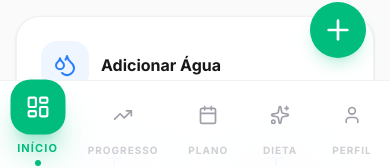
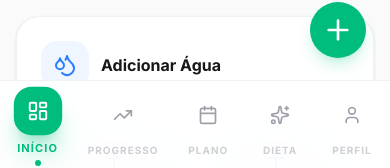
Before and after one commit to Leandrogm81/Nutritrack, a React (Vite) app: page / in a window 390 px wide. Shown: the part 674-842 px from the top of the page. Built offline with nearby package versions, Linux system fonts and the light colour scheme.

Commit message:
feat: Optimize asset caching and navigation animations
Enhance PWA performance by implementing aggressive caching for static assets via `vercel.json` rewrites. Additionally, refine the active state animation for navigation elements to be more subtle and responsive, improving user experience.

```diff
--- a/src/App.tsx
+++ b/src/App.tsx
@@ -376,15 +376,14 @@ function NavButton({ active, onClick, icon, label }: { active: boolean, onClick:
     >
       <motion.div
         animate={{
-          scale: active ? 1.25 : 1,
-          y: active ? -8 : 0,
-          rotate: active ? [0, -10, 10, 0] : 0
+          scale: active ? 1.1 : 1,
+          y: active ? -4 : 0,
+          rotate: 0
         }}
         transition={{
           type: 'spring',
           stiffness: 400,
-          damping: 25,
-          rotate: { duration: 0.4, ease: "easeInOut" }
+          damping: 25
         }}
         className={`p-3 rounded-2xl transition-all duration-300 ${
           active
```
Also changed, not shown: vercel.json.
